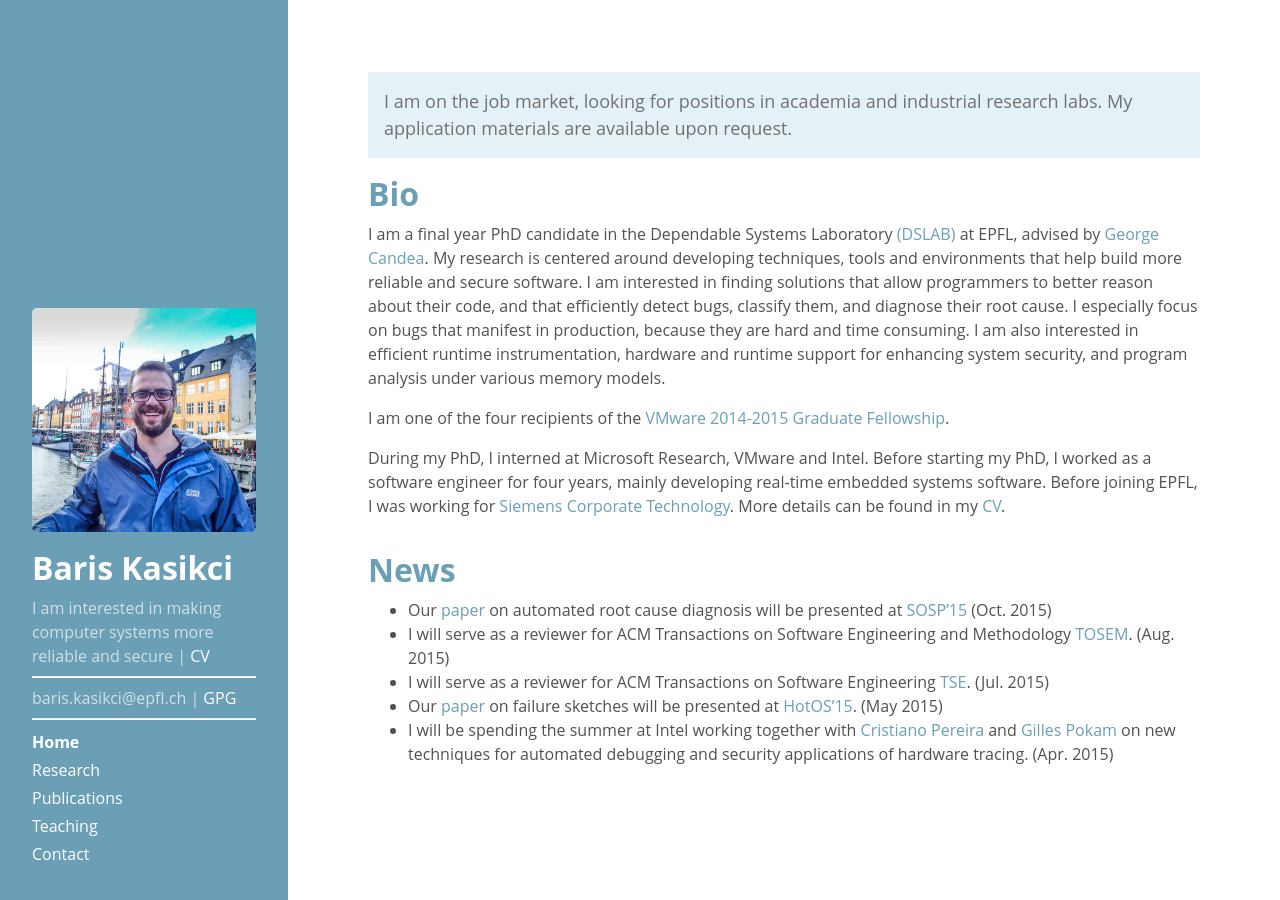
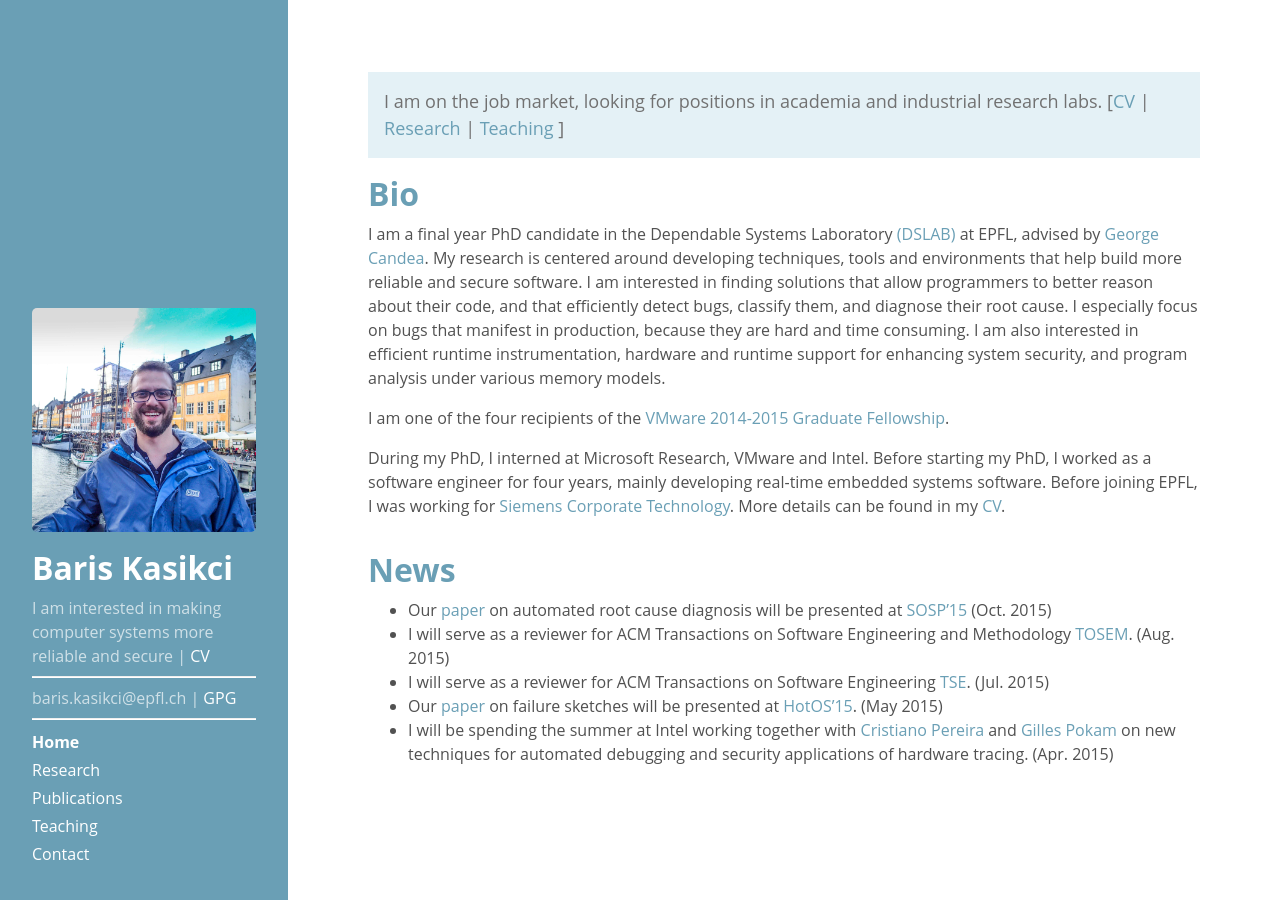
Before and after one commit to kasikci/kasikci.github.io, a Jekyll site: the page built from index.html, in a window 1280 px wide. Built offline with Jekyll 4.4.1, drawn with Linux system fonts in a browser that asks for light colours; Markdown is read by kramdown in place of the engine named in the settings; the list of posts is cut into pages by our own code.

Commit message:
statements

```diff
--- a/_config.yml
+++ b/_config.yml
@@ -4,7 +4,7 @@ highlighter:      pygments
 
 # Permalinks
 permalink:        pretty
-relative_permalinks: true
+# relative_permalinks: true
 
 # Setup
 title:            Baris Kasikci's Home Page
@@ -17,7 +17,10 @@ author:
   name:           Baris Kasikci
   url:            bariskasikci.net
 
-paginate:	  5
+gems: [jekyll-paginate]
+paginate: 5
+paginate_path: "page:num"
+#paginate:	  5
 
 # Custom vars
 version:
--- a/index.html
+++ b/index.html
@@ -5,7 +5,7 @@ title:
 
 
 <p class="message">
-I am on the job market, looking for positions in academia and industrial research labs. My application materials are available upon request.
+I am on the job market, looking for positions in academia and industrial research labs. [<a href="{{ site.baseurl }}public/cv.pdf ">CV</a> | <a href="{{ site.baseurl }}public/teaching-statement.pdf ">Research</a> | <a href="{{ site.baseurl }}public/research-statement.pdf ">Teaching</a> ]
 </p>
 
 
```
Also changed, not shown: 6 other files.
